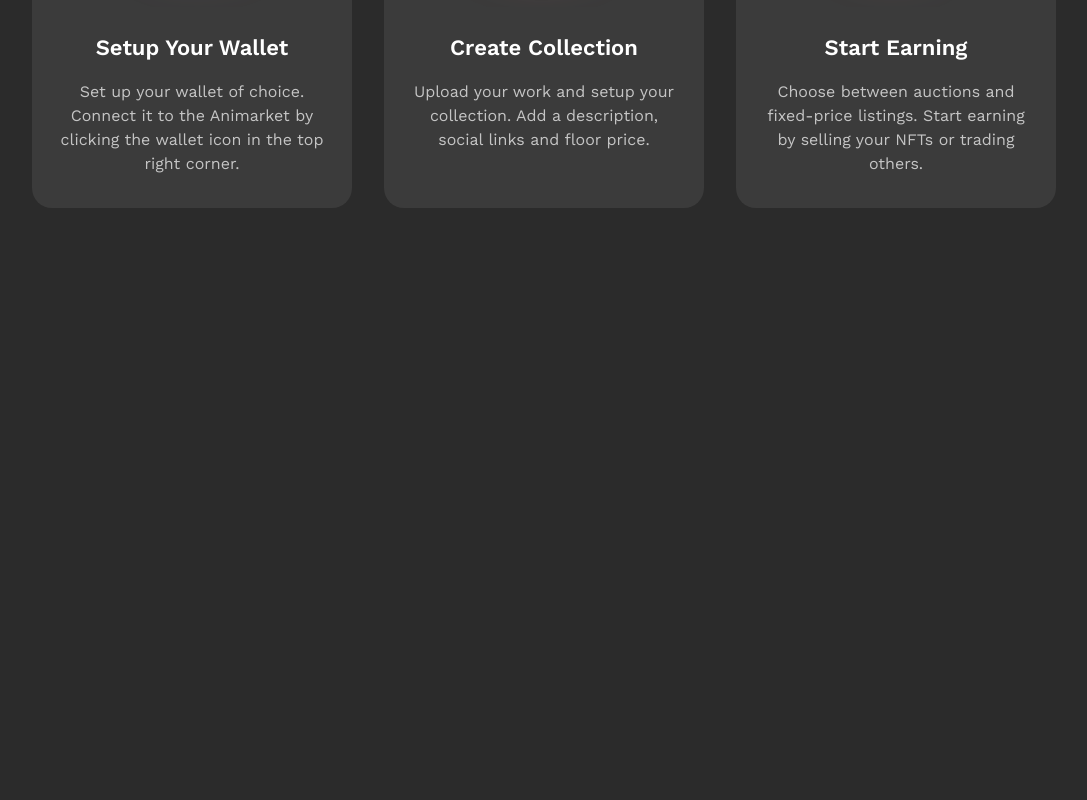
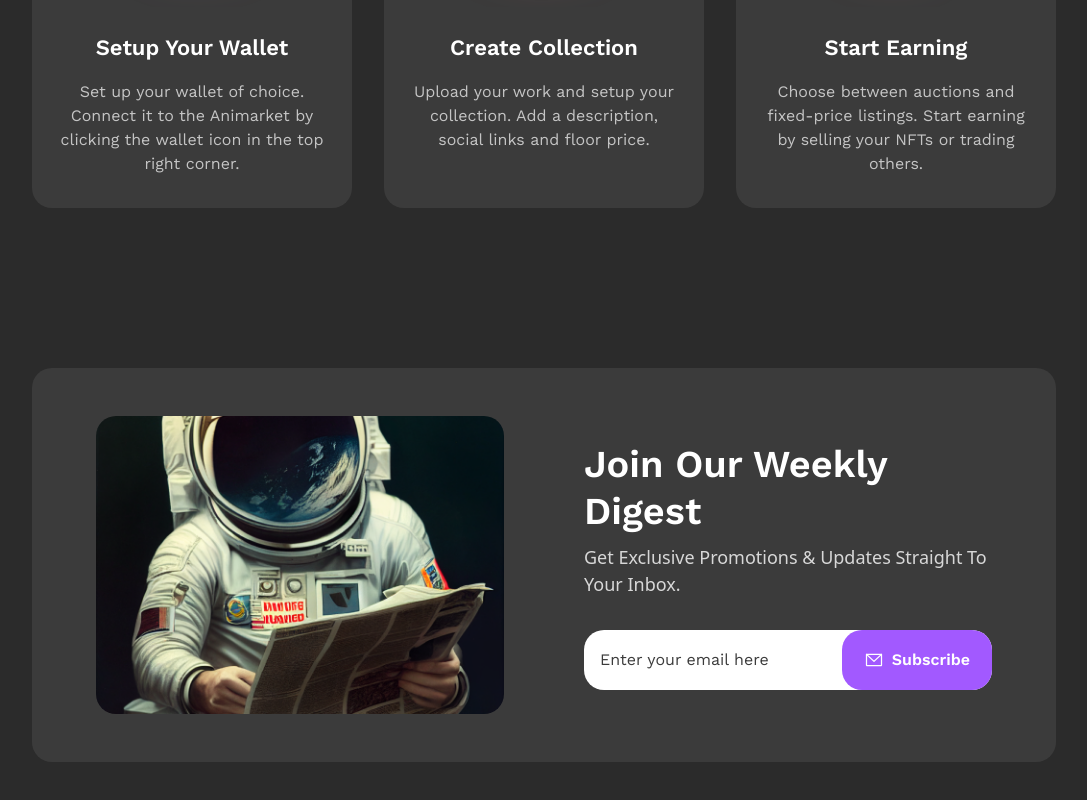
Before and after one commit to iliassel19/NFT-MarketPlace-Ilyass, a React (Create React App) app: page / in a window 1280 px wide. Shown: the part 5605-6405 px from the top of the page, without its empty margins (96-1183 px from the left). Before the commit the page ends 5893 px from the top, so only its background shows below. Built offline with nearby package versions, Linux system fonts and the light colour scheme.

Commit message:
Finish Form section

```diff
--- a/src/App.js
+++ b/src/App.js
@@ -7,6 +7,7 @@ import Categories from "./Components/Categories/Categories";
 import NFTs from "./Components/NFTs/NFTs";
 import Auction from "./Components/Auction/Auction";
 import How from "./Components/How/How";
+import FormContainer from "./Components/Form/FormContainer";
 const App = () => {
   return (
     <>
@@ -18,6 +19,7 @@ const App = () => {
       <NFTs />
       <Auction />
       <How />
+      <FormContainer />
     </>
   );
 };
--- /dev/null
+++ b/src/Components/Form/FormContainer.js
@@ -0,0 +1,30 @@
+import React from "react";
+import Container from "../../UI/Container";
+import Form from "../../UI/Form";
+
+const FormContainer = () => {
+  return (
+    <Container>
+      <div className="w-full h-full bg-bgSec p-8 md:py-8 md:px-12 lg:py-12 lg:px-16 flex flex-col md:flex-row items-center gap-8 md:gap-12 lg:gap-20 rounded-[20px]">
+        <div className="md:self-stretch flex-[0.5]">
+          <img
+            src="./Images/Subscribe-img.png"
+            alt="Astronaut reading newspaper NFT"
+            className="w-full h-full object-cover rounded-[20px]"
+          />
+        </div>
+        <div className="w-full flex-[0.5]">
+          <h2 className="text-h5 md:text-h4 lg:text-h3 text-white capitalize font-work font-semibold mb-2 leading-tight">
+            Join our weekly digest
+          </h2>
+          <p className="text-base lg:text-[18px] capitalize text-white opacity-80 mb-8 leading-normal">
+            Get exclusive promotions & updates straight to your Inbox.
+          </p>
+          <Form />
+        </div>
+      </div>
+    </Container>
+  );
+};
+
+export default FormContainer;
--- a/src/Components/NFTs/NFTCard.js
+++ b/src/Components/NFTs/NFTCard.js
@@ -3,7 +3,11 @@ import Card from "../../UI/Card";
 
 const NFTCard = (props) => {
   return (
-    <Card className={`${props?.className ? props.className : ""}`}>
+    <Card
+      className={`${
+        props?.className ? props.className : ""
+      } cursor-pointer transition-transform hover:scale-105`}
+    >
       <img src={props.img} alt={`${props.title} NFT.`} />
       <div className="py-4 px-6">
         <h3 className="text-h5 text-white font-work font-medium capitalize mb-3">
--- /dev/null
+++ b/src/UI/Form.js
@@ -0,0 +1,27 @@
+import React from "react";
+import Button from "./Button";
+const Form = () => {
+  return (
+    <form action="#" className="w-full min-[900px]:ow-fit">
+      <div className="w-auto flex flex-col gap-4 min-[900px]:flex-row min-[900px]:bg-white rounded-[20px]">
+        <input
+          placeholder="Enter your email here"
+          className="outline-none border-none bg-white  rounded-full py-4 min-[900px]:rounded-none min-[900px]:bg-[transparent] w-full pl-6 min-[900px]:pl-4 placeholder:text-bgSec font-work placeholder:font-medium text-bg font-semibold"
+        />
+        <Button
+          filled={true}
+          className="rounded-full md:rounded-[20px] opacity-100 h-[48px] md:h-[60px]"
+        >
+          <img
+            src="./Icons/EnvelopeSimple.svg"
+            alt="Email icon"
+            className="w-5 h-5"
+          />
+          Subscribe
+        </Button>
+      </div>
+    </form>
+  );
+};
+
+export default Form;
```
